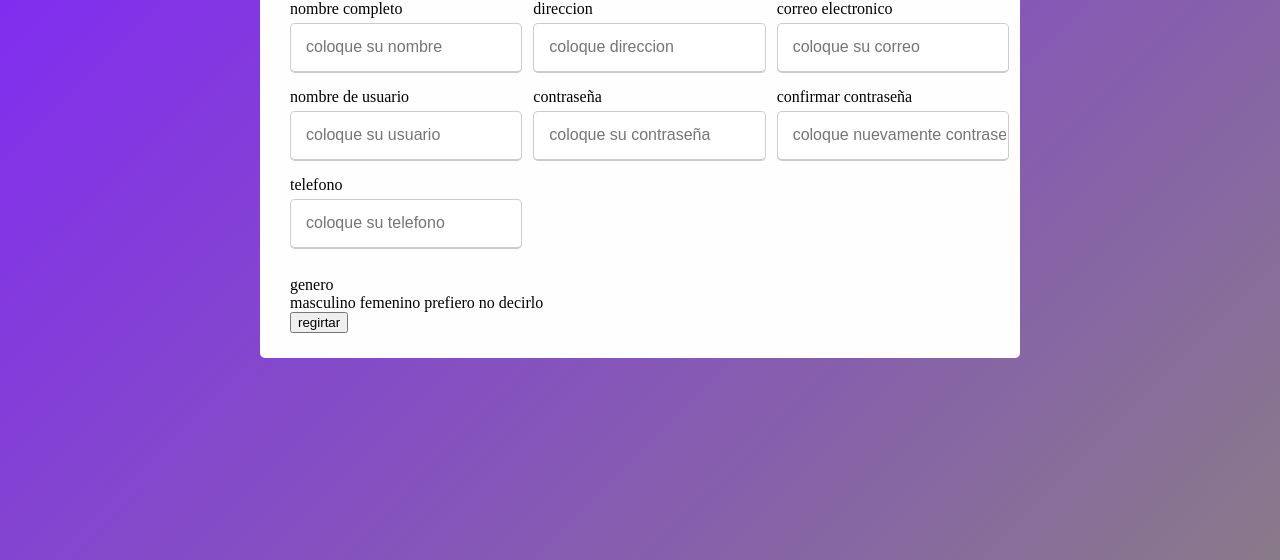
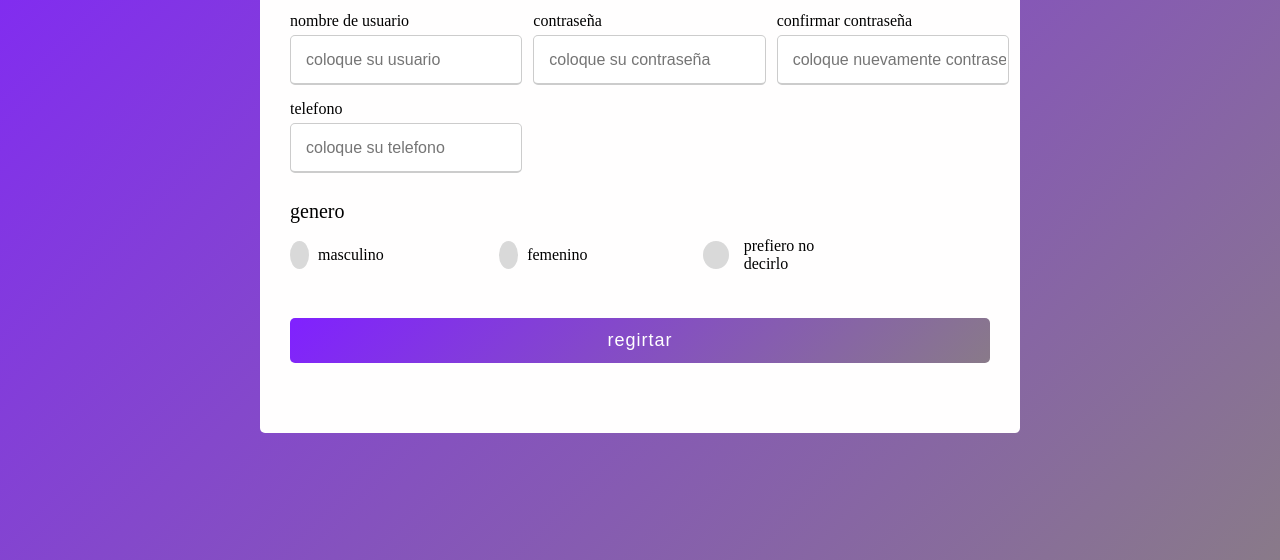
Before and after one commit to hellisghost/paginavosetoproyecto, a plain HTML site: page usuario.html in a window 1280 px wide. Shown: the part 276-836 px from the top of the page. Drawn offline with Linux system fonts and the light colour scheme.

Commit message:
Update usuario.css

```diff
--- a/usuario.css
+++ b/usuario.css
@@ -58,5 +58,72 @@ form .user-details .input-box{
     border-color: #897a89;
 }
 form .gender-details .gender-title{
-
+    font-size: 20px;
+    font-weight: 500;
 }
+form .gender-details .category{
+    display: flex;
+    width: 80%;
+    margin: 14px 0;
+    justify-content: space-between;
+}
+.gender-details .category label{
+    display: flex;
+    align-items: center;
+}
+.gender-details .category .dot{
+    height: 18px;
+    width: 18px;
+    background: #d9d9d9;
+    border-radius: 50%;
+    margin-right: 10%;
+    border: 5px solid transparent;
+    transition: all 0.3 ease;
+}
+#dot-1:checked ~ .category label .one,
+#dot-2:checked ~ .category label .tow,
+#dot-3:checked ~ .category label .three{
+    border-color: #d9d9d9;
+    background: #9b59b6;
+}
+form input[type="radio"]{
+    display: none;
+}
+form .button{
+    height: 45px;
+    margin: 45px 0;
+}
+form .button input{
+    height: 100%;
+    width: 100%;
+    outline: none;
+    color: #fff;
+    border: none;
+    font-size: 18px;
+    font-weight: 500;
+    border-radius: 5px;
+    letter-spacing: 1px;
+    background: linear-gradient(135deg, #71fe, #897a89);
+}
+form .button input:hover{
+    background: linear-gradient(-135deg, #71fe, #897a89);
+}
+@media (max-widht: 584px) {
+    .container{
+    max-width: 100%;
+    }
+    form .user-details .input-box{
+        margin-bottom: 15px;
+        width: 100%;
+    }
+    form .gender-details .category{
+        width: 100%;
+    }
+    .container form .user-details{
+        max-height: 300px;
+        overflow-y: scroll;
+    }
+    .user-details::-webkit-scrollbar{
+        width: 0;
+    }
+}
```
